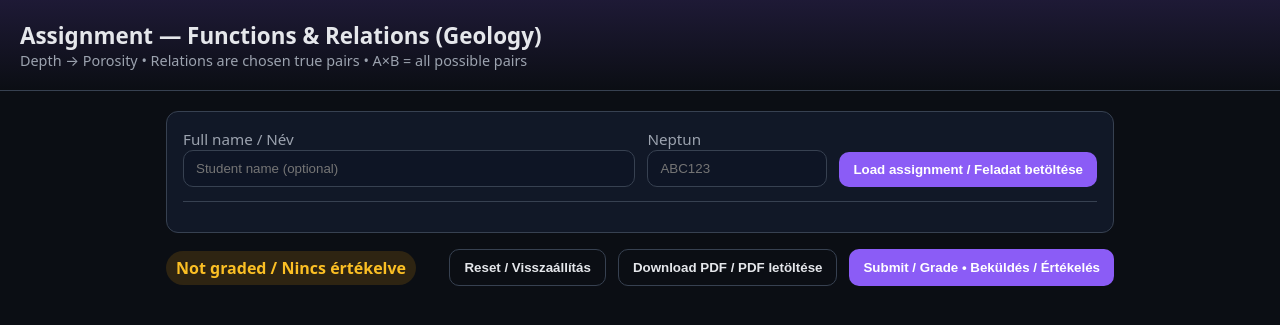
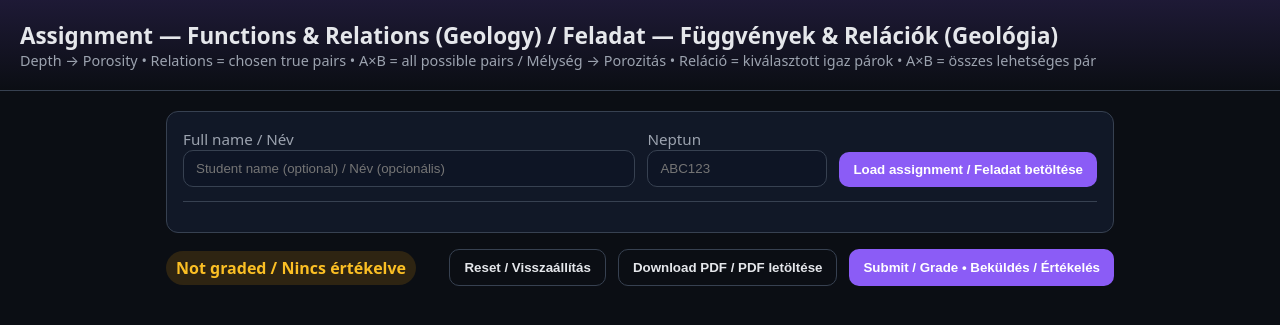
Before and after one commit to AIforimpact22/math1styear, a Flask app: page /assignment-3/ in a window 1280 px wide. Shown: the top 325 px of the page. Run offline with Flask 3, Linux system fonts and the light colour scheme.

Commit message:
Update assignment_functions.html

```diff
--- a/templates/assignment_functions.html
+++ b/templates/assignment_functions.html
@@ -2,7 +2,7 @@
 <html lang="en">
 <head>
   <meta charset="utf-8" />
-  <title>Functions & Relations — Geology Assignment</title>
+  <title>Functions & Relations — Geology / Függvények & Relációk — Geológia</title>
   <meta name="viewport" content="width=device-width, initial-scale=1" />
   <style>
     :root { --bg:#0b0e14; --panel:#111827; --ink:#e5e7eb; --muted:#9ca3af; --accent:#8b5cf6; --ok:#10b981; --warn:#f59e0b; --bad:#ef4444; --border:#374151; }
@@ -43,8 +43,8 @@
 </head>
 <body>
   <header>
-    <h1>Assignment — Functions & Relations (Geology)</h1>
-    <div class="small">Depth → Porosity • Relations are chosen true pairs • A×B = all possible pairs</div>
+    <h1>Assignment — Functions & Relations (Geology) / Feladat — Függvények & Relációk (Geológia)</h1>
+    <div class="small">Depth → Porosity • Relations = chosen true pairs • A×B = all possible pairs / Mélység → Porozitás • Reláció = kiválasztott igaz párok • A×B = összes lehetséges pár</div>
   </header>
 
   <main>
@@ -52,7 +52,7 @@
       <div class="row">
         <div style="flex:1 1 260px;">
           <label>Full name / Név</label>
-          <input id="name" type="text" placeholder="Student name (optional)" />
+          <input id="name" type="text" placeholder="Student name (optional) / Név (opcionális)" />
         </div>
         <div style="flex:0 0 180px;">
           <label>Neptun</label>
@@ -67,7 +67,7 @@
     </div>
 
     <div id="contextCard" class="card" style="display:none;">
-      <h3>Background & Context</h3>
+      <h3>Background & Context / Háttér & Kontekstus</h3>
       <div id="contextText" class="small"></div>
     </div>
 
@@ -125,24 +125,24 @@ function renderYesNo(item, withText=false) {
   wrap.appendChild(sel);
   if (withText) {
     wrap.appendChild(E('div', {class:'hr'}));
-    wrap.appendChild(E('textarea', {'data-id':item.id, 'data-kind':'why', placeholder:'Brief reason (EN/HU)'}));
+    wrap.appendChild(E('textarea', {'data-id':item.id, 'data-kind':'why', placeholder:'Brief reason (EN/HU) / Rövid indoklás'}));
   }
   return wrap;
 }
 
 function renderShortNumber(item) {
-  return E('input', {type:'number', step:'any', 'data-id':item.id, 'data-kind':'short_number', placeholder:'e.g. 0.24'});
+  return E('input', {type:'number', step:'any', 'data-id':item.id, 'data-kind':'short_number', placeholder:'e.g. 0.24 / pl. 0,24'});
 }
 
 function renderCSVFloatSet(item) {
   const grid = E('div', {class:'grid'});
   grid.appendChild(E('input', {type:'text', 'data-id':item.id, 'data-kind':'csv_float_set',
-    placeholder: item.hint || 'e.g. 0.19, 0.21, 0.24'}));
+    placeholder: item.hint || 'e.g. 0.19, 0.21, 0.24 / pl. 0,19, 0,21, 0,24'}));
   return grid;
 }
 
 function renderInteger(item) {
-  return E('input', {type:'number', step:'1', 'data-id':item.id, 'data-kind':'integer', placeholder:'e.g. 12'});
+  return E('input', {type:'number', step:'1', 'data-id':item.id, 'data-kind':'integer', placeholder:'e.g. 12 / pl. 12'});
 }
 
 function renderPairGrid(item) {
@@ -171,14 +171,14 @@ function renderPairGrid(item) {
 }
 
 function renderLongText(item) {
-  return E('textarea', {'data-id':item.id, 'data-kind':'long_text', placeholder:'Write 2–4 concise sentences referencing the context.'});
+  return E('textarea', {'data-id':item.id, 'data-kind':'long_text', placeholder:'2–4 concise sentences (EN/HU) / 2–4 rövid mondat (EN/HU)'});
 }
 
 function renderAssignment(m) {
   const holder = document.getElementById('assignment');
   holder.innerHTML = '';
 
-  // Context
+  // Context + hint
   document.getElementById('opsHint').textContent = m.hint || '';
   const ctx = (m.context || '').trim();
   const ctxCard = document.getElementById('contextCard');
@@ -297,18 +297,17 @@ document.getElementById('submitBtn').addEventListener('click', async ()=>{
         E('span', {class: row.score>=8 ? 'ok' : row.score>=6 ? 'warn' : 'bad'}, `${row.score}/10`)
       );
       fb.appendChild(E('div', {}, chip));
-      // Hint-only feedback (server ensures no spoilers)
       fb.appendChild(E('div', {class:'small muted', style:'margin:6px 0 12px;'}, row.feedback));
     });
     fb.appendChild(E('div', {class:'hr'}));
-    fb.appendChild(E('div', {}, `Overall: ${result.overall_pct}% — ${result.pass ? 'PASS' : 'REVISE'}`));
+    fb.appendChild(E('div', {}, `Overall: ${result.overall_pct}% — ${result.pass ? 'PASS' : 'REVISE'} / Összesített: ${result.overall_pct}% — ${result.pass ? 'MEGFELELT' : 'JAVÍTANDÓ'}`));
     fb.appendChild(E('div', {class:'small muted'}, result.summary));
 
     const host = document.getElementById('assignment');
     host.insertBefore(fb, host.firstChild);
 
     const st = document.getElementById('status');
-    st.textContent = `Graded: ${result.overall_pct}%`;
+    st.textContent = `Graded: ${result.overall_pct}% / Értékelve: ${result.overall_pct}%`;
     st.className = 'status ' + (result.overall_pct>=70 ? 'ok' : 'bad');
   } catch {
     alert('Failed to grade.');
```
